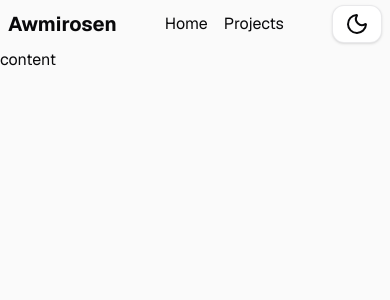
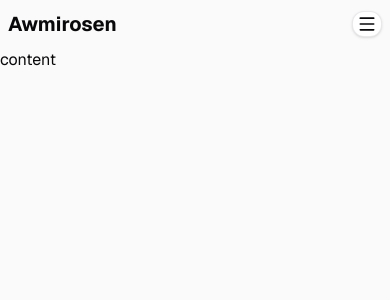
Before and after one commit to awmirosen/portfolio, a Next.js app: page / in a window 390 px wide. Shown: the top 300 px of the page. Built offline with nearby package versions, Linux system fonts and the light colour scheme.

Commit message:
add mobile menu

```diff
--- a/src/components/layout/navbar/menu/menu.tsx
+++ b/src/components/layout/navbar/desktop/desktop.tsx
@@ -1,6 +1,6 @@
 import { MenuItems } from "./menu-items";
 
-const Menu = () => {
+const Desktop = () => {
   return (
     <ul className="flex gap-x-4">
       <MenuItems />
@@ -8,4 +8,4 @@ const Menu = () => {
   );
 };
 
-export default Menu;
+export default Desktop;
--- /dev/null
+++ b/src/components/layout/navbar/desktop/index.ts
@@ -0,0 +1 @@
+export { default } from "./desktop";
--- a/src/components/layout/navbar/menu/index.ts
+++ /dev/null
@@ -1 +0,0 @@
-export { default } from "./menu";
--- /dev/null
+++ b/src/components/layout/navbar/mobile/index.ts
@@ -0,0 +1 @@
+export {default} from "./mobile"
--- /dev/null
+++ b/src/components/layout/navbar/mobile/menu.tsx
@@ -0,0 +1,9 @@
+import { MenuItems } from "@/components/layout/navbar/desktop/menu-items";
+
+export const Menu = () => {
+  return (
+    <ul className="flex flex-col gap-y-4">
+      <MenuItems />
+    </ul>
+  );
+};
--- /dev/null
+++ b/src/components/layout/navbar/mobile/mobile.tsx
@@ -0,0 +1,20 @@
+"use client";
+
+import { useState } from "react";
+import { Toggle } from "./toggle";
+import { MenuIcon } from "lucide-react";
+import Panel from "./panel";
+
+const Mobile = () => {
+  const [open, setOpen] = useState<boolean>(false);
+
+  return (
+    <>
+      <Toggle toggleFunc={() => setOpen(!open)} icon={<MenuIcon size={20} />} />
+
+      {open && <Panel onClose={() => setOpen(false)} />}
+    </>
+  );
+};
+
+export default Mobile;
--- /dev/null
+++ b/src/components/layout/navbar/mobile/panel.tsx
@@ -0,0 +1,32 @@
+import Container from "@/components/layout/container";
+import { Toggle } from "./toggle";
+import { X } from "lucide-react";
+import { Menu } from "./menu";
+import ToggleTheme from "@/components/layout/navbar/toggle-theme";
+
+type PanelType = {
+  onClose: () => void;
+};
+
+const Panel = ({ onClose }: PanelType) => {
+  return (
+    <div className="fixed inset-0 bg-background">
+      <Container className="py-3 px-2! flex flex-col items-center h-full">
+        {/* Toggle */}
+        <div className="h-1/6 pt-2" dir="rtl">
+          <Toggle icon={<X size={20} />} toggleFunc={onClose} />
+        </div>
+        {/* Menu */}
+        <div className="h-4/6 flex">
+          <Menu />
+        </div>
+        {/* ThemeToggle */}
+        <div className="h-1/6 flex items-center justify-center">
+          <ToggleTheme />
+        </div>
+      </Container>
+    </div>
+  );
+};
+
+export default Panel;
--- /dev/null
+++ b/src/components/layout/navbar/mobile/toggle.tsx
@@ -0,0 +1,16 @@
+"use client";
+import { Button } from "@/components/ui/button";
+import { ReactElement } from "react";
+
+type ToggleType = {
+  icon: ReactElement;
+  toggleFunc: () => void;
+};
+
+export const Toggle = ({ toggleFunc, icon }: ToggleType) => {
+  return (
+    <Button size="sm" variant="secondary" onClick={toggleFunc}>
+      {icon}
+    </Button>
+  );
+};
--- a/src/components/layout/navbar/navbar.tsx
+++ b/src/components/layout/navbar/navbar.tsx
@@ -1,13 +1,26 @@
 import Logo from "./logo";
-import Menu from "./menu";
+import Desktop from "./desktop";
+import Mobile from "./mobile";
 import ToggleTheme from "./toggle-theme";
 
 const Navbar = () => {
   return (
-    <header className="w-full h-12 flex items-center justify-between px-2">
-      <Logo />
-      <Menu />
-      <ToggleTheme />
+    <header className="w-full h-12 flex items-center px-2">
+      {/* Logo */}
+      <div className="w-1/3">
+        <Logo />
+      </div>
+      {/* Desktop Menu */}
+      <div className="w-1/3 flex justify-center max-md:hidden">
+        <Desktop />
+      </div>
+      <div className="w-1/3 flex justify-end max-md:hidden">
+        <ToggleTheme />
+      </div>
+      {/* Mobile Menu */}
+      <div className="w-2/3 hidden max-md:flex justify-end">
+        <Mobile />
+      </div>
     </header>
   );
 };
--- a/src/components/ui/button.tsx
+++ b/src/components/ui/button.tsx
@@ -15,7 +15,7 @@ const variants = {
 const sizes = {
   lg: "px-4 py-2",
   md: "px-3 py-1.5",
-  sm: "px-2 py-1",
+  sm: "px-1 py-0.5",
   full: "w-full px-5 py-2",
 };
 
```
Also changed, not shown: src/components/layout/navbar/desktop/constants.ts (renamed from src/components/layout/navbar/menu/constants.ts), src/components/layout/navbar/desktop/menu-items.tsx (renamed from src/components/layout/navbar/menu/menu-items.tsx).
